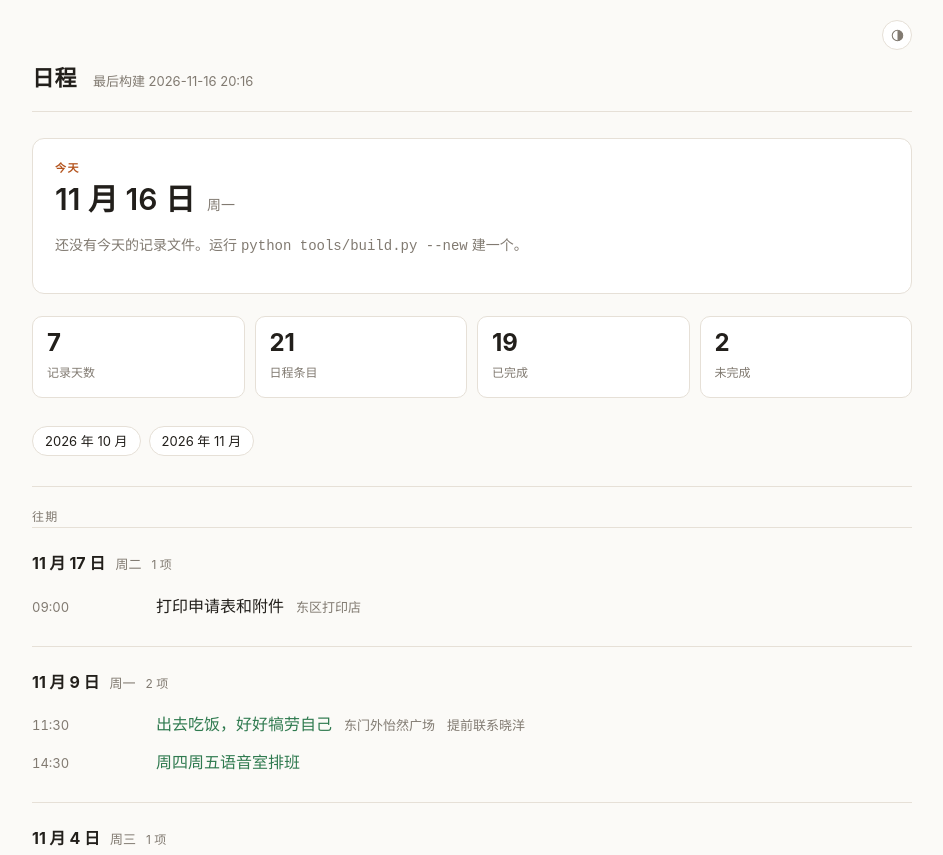
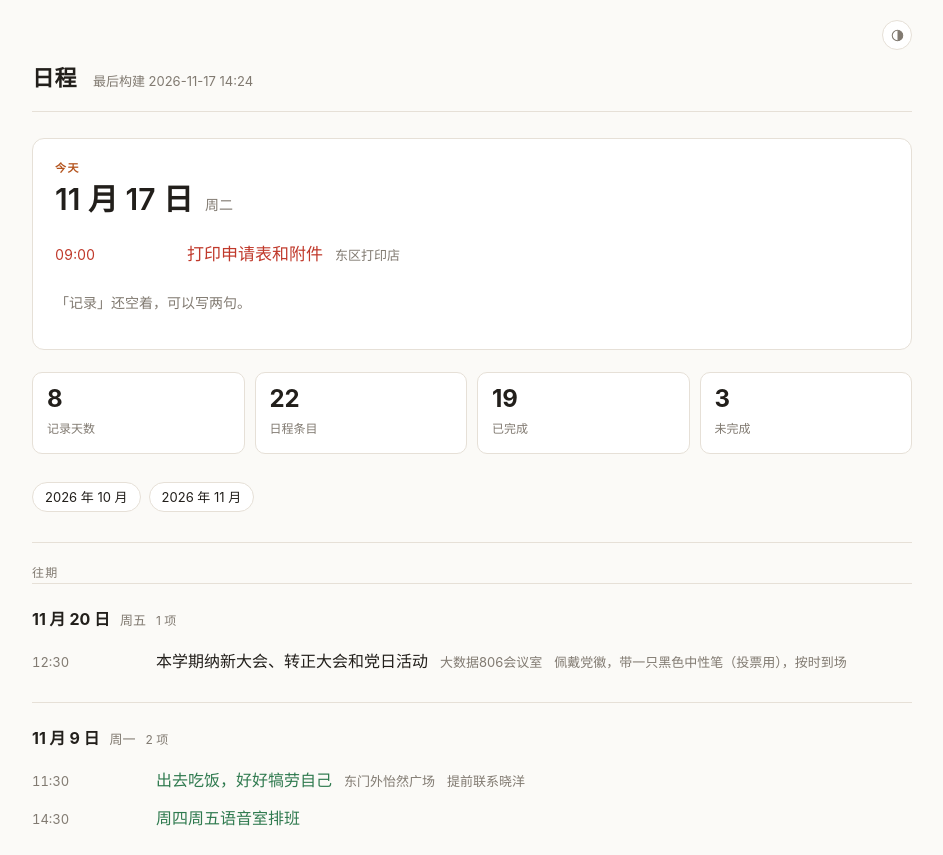
Before and after one commit to Lymochi/riji, a plain HTML site: page index.html in a window 1280 px wide. Shown: the top 855 px of the page, without its empty margins (168-1111 px from the left). Drawn offline with Linux system fonts and the light colour scheme.

Commit message:
发布 2026-11-17 14:24

```diff
--- a/index.html
+++ b/index.html
@@ -130,19 +130,20 @@ title="配色：跟随系统（点击切换）" aria-label="配色：跟随系
 <path d="M20 14.2A8.2 8.2 0 0 1 9.8 4a8.4 8.4 0 1 0 10.2 10.2z"/>
 </svg>
 </button></div>
-<header class="top"><h1>日程</h1><span class="meta">最后构建 2026-11-16 20:16</span></header>
+<header class="top"><h1>日程</h1><span class="meta">最后构建 2026-11-17 14:24</span></header>
 <div class="hero">
 <div class="lbl">今天</div>
-<div class="big">11 月 16 日<small>周一</small></div>
-<p class="empty">还没有今天的记录文件。运行 <code>python tools/build.py --new</code> 建一个。</p>
+<div class="big">11 月 17 日<small>周二</small></div>
+<ul class="events"><li class="planned overdue"><span class="when">09:00</span><span class="t">打印申请表和附件</span><span class="place">东区打印店</span></li></ul>
+<p class="empty">「记录」还空着，可以写两句。</p>
 </div>
-<div class="stats"><div class="stat"><b>7</b><span>记录天数</span></div><div class="stat"><b>21</b><span>日程条目</span></div><div class="stat"><b>19</b><span>已完成</span></div><div class="stat"><b>2</b><span>未完成</span></div></div>
+<div class="stats"><div class="stat"><b>8</b><span>记录天数</span></div><div class="stat"><b>22</b><span>日程条目</span></div><div class="stat"><b>19</b><span>已完成</span></div><div class="stat"><b>3</b><span>未完成</span></div></div>
 <div class="chips"><a href="2026-10.html">2026 年 10 月</a><a href="2026-11.html">2026 年 11 月</a></div>
 <h2 class="sec">往期</h2>
 <section class="log">
-<article class="day" id="d2026-11-17">
-<h2>11 月 17 日<span class="wd">周二</span><span class="count">1 项</span></h2>
-<ul class="events"><li class="planned"><span class="when">09:00</span><span class="t">打印申请表和附件</span><span class="place">东区打印店</span></li></ul>
+<article class="day" id="d2026-11-20">
+<h2>11 月 20 日<span class="wd">周五</span><span class="count">1 项</span></h2>
+<ul class="events"><li class="planned"><span class="when">12:30</span><span class="t">本学期纳新大会、转正大会和党日活动</span><span class="place">大数据806会议室</span><span class="note">佩戴党徽，带一只黑色中性笔（投票用），按时到场</span></li></ul>
 </article>
 <article class="day" id="d2026-11-09">
 <h2>11 月 9 日<span class="wd">周一</span><span class="count">2 项</span></h2>
```
Also changed, not shown: 2026-11.html (+7 -3 lines), 1 other file.
